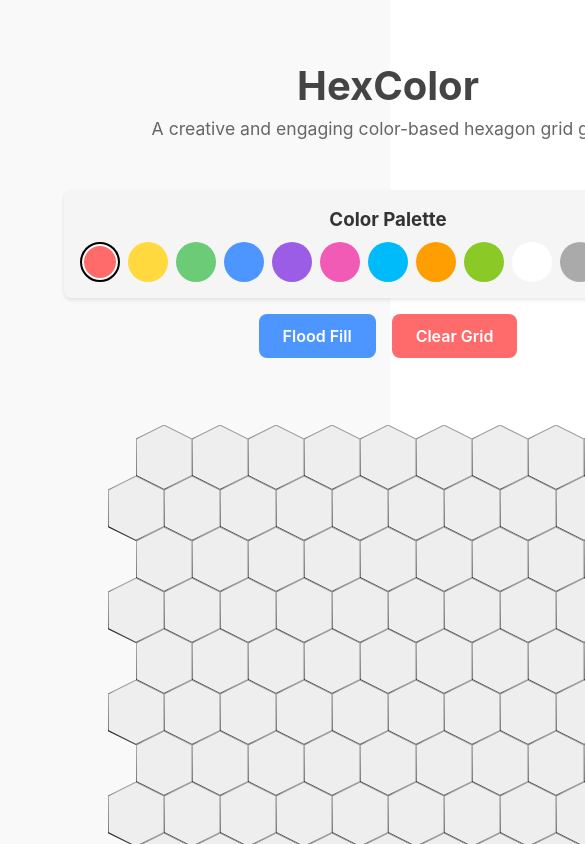
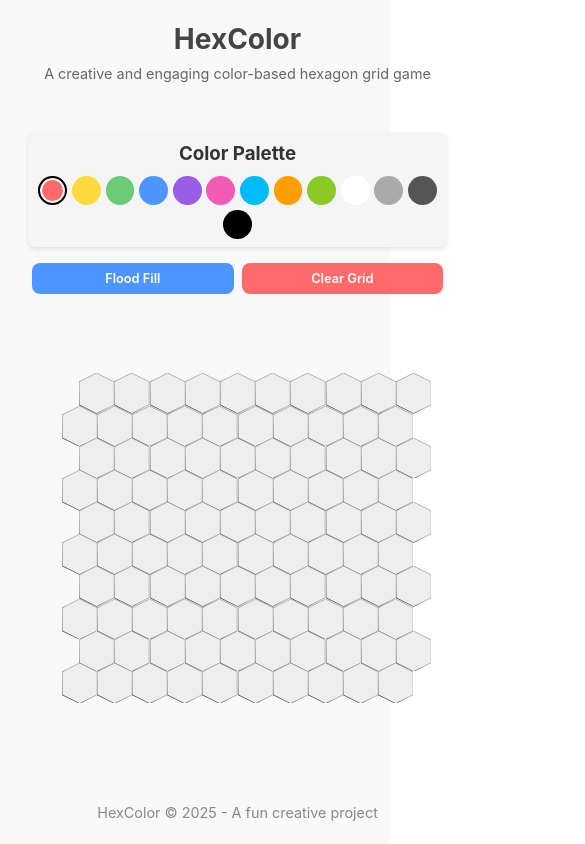
Before and after one commit to lpenguin/hexcolor, a React (Vite) app: page / in a window 390 px wide. Shown: the top 844 px of the page, 585 px wide, since content can reach past the window. Built offline with nearby package versions, Linux system fonts and the light colour scheme.

Commit message:
Touch support

```diff
--- a/src/App.css
+++ b/src/App.css
@@ -9,6 +9,7 @@ body {
   font-family: 'Inter', 'Segoe UI', Tahoma, Geneva, Verdana, sans-serif;
   background-color: #f9f9f9;
   color: #333;
+  touch-action: manipulation; /* Improves touch response */
 }
 
 .app-container {
@@ -109,6 +110,8 @@ main {
   color: white;
   cursor: pointer;
   transition: all 0.2s ease;
+  touch-action: manipulation; /* Improves touch response */
+  -webkit-tap-highlight-color: rgba(0,0,0,0); /* Removes tap highlight on mobile */
 }
 
 .tool-button:hover {
@@ -136,3 +139,65 @@ main {
 .read-the-docs {
   color: #888;
 }
+
+/* Responsive styling for mobile devices */
+@media (max-width: 768px) {
+  .app-container, #root {
+    padding: 1rem;
+  }
+
+  .app-header h1 {
+    font-size: 2rem;
+  }
+
+  .app-header p {
+    font-size: 0.9rem;
+  }
+
+  .tools {
+    flex-direction: row;
+    flex-wrap: wrap;
+    gap: 0.5rem;
+  }
+
+  .tool-button {
+    padding: 0.6rem 1.2rem;
+    font-size: 0.9rem;
+    width: calc(50% - 0.5rem); /* Two buttons per row with gap */
+    margin-bottom: 0.5rem;
+  }
+}
+
+/* Very small screens */
+@media (max-width: 480px) {
+  .app-container, #root {
+    padding: 0.75rem;
+  }
+
+  .app-header h1 {
+    font-size: 1.75rem;
+  }
+
+  .tool-button {
+    padding: 0.5rem 1rem;
+    font-size: 0.8rem;
+  }
+
+  body {
+    min-height: 100vh;
+    min-height: -webkit-fill-available; /* For iOS Safari */
+  }
+
+  html {
+    height: -webkit-fill-available; /* For iOS Safari */
+  }
+}
+
+/* Add support for notched phones */
+@supports (padding: max(0px)) {
+  .app-container {
+    padding-left: max(1rem, env(safe-area-inset-left));
+    padding-right: max(1rem, env(safe-area-inset-right));
+    padding-bottom: max(1rem, env(safe-area-inset-bottom));
+  }
+}
--- a/src/components/ColorPalette.css
+++ b/src/components/ColorPalette.css
@@ -21,6 +21,8 @@
   cursor: pointer;
   transition: all 0.2s ease;
   border: 2px solid transparent;
+  touch-action: manipulation; /* Improves touch response */
+  -webkit-tap-highlight-color: transparent; /* Removes tap highlight on mobile */
 }
 
 .color-option:hover {
@@ -31,3 +33,45 @@
   border: 2px solid #000;
   box-shadow: 0 0 0 2px white inset;
 }
+
+/* Media query for mobile devices */
+@media (max-width: 768px) {
+  .color-palette {
+    padding: 0.75rem;
+  }
+
+  .color-options {
+    gap: 0.4rem;
+  }
+
+  .color-option {
+    width: 2.2rem;
+    height: 2.2rem;
+  }
+
+  /* Disable hover effect on touch devices */
+  .color-option:hover {
+    transform: none;
+  }
+}
+
+/* Very small screens */
+@media (max-width: 480px) {
+  .color-palette {
+    padding: 0.5rem;
+  }
+
+  .color-options {
+    gap: 0.3rem;
+  }
+
+  .color-option {
+    width: 1.8rem;
+    height: 1.8rem;
+    border-width: 1px;
+  }
+
+  .color-option.selected {
+    border-width: 2px;
+  }
+}
--- a/src/components/ColorPalette.tsx
+++ b/src/components/ColorPalette.tsx
@@ -12,6 +12,13 @@ const ColorPalette: React.FC<ColorPaletteProps> = ({
   selectedColor,
   onColorSelect
 }) => {
+  // Handle touch events to prevent default behaviors
+  const handleTouchStart = (e: React.TouchEvent, color: string) => {
+    // Prevent double-tap zoom and other default behaviors
+    e.preventDefault();
+    onColorSelect(color);
+  };
+
   return (
     <div className="color-palette">
       <h3>Color Palette</h3>
@@ -22,6 +29,7 @@ const ColorPalette: React.FC<ColorPaletteProps> = ({
             className={`color-option ${selectedColor === color ? 'selected' : ''}`}
             style={{ backgroundColor: color }}
             onClick={() => onColorSelect(color)}
+            onTouchStart={(e) => handleTouchStart(e, color)}
             title={color}
           />
         ))}
--- a/src/components/HexGrid.css
+++ b/src/components/HexGrid.css
@@ -4,6 +4,9 @@
   align-items: center;
   margin: 2rem auto;
   padding: 1rem;
+  touch-action: manipulation; /* Improves touch response */
+  max-width: 100%;
+  overflow-x: hidden;
 }
 
 .hex-row {
@@ -23,6 +26,8 @@
   width: 3.5rem;  /* Increased from 3rem */
   height: 4.04rem; /* Increased proportionally (width * √3)/2 * 2 for regular hexagon */
   cursor: pointer;
+  touch-action: none; /* Disables browser handling of all panning and zooming gestures */
+  -webkit-tap-highlight-color: transparent; /* Removes the highlight overlay when tapping */
 }
 
 .hex-cell {
@@ -35,3 +40,40 @@
   transform: scale(1.1);
   z-index: 2; /* Increased z-index to ensure it's above other cells */
 }
+
+/* Media query for mobile devices */
+@media (max-width: 768px) {
+  .hex-cell-container {
+    width: 2.8rem; /* Smaller cell size on mobile */
+    height: 3.23rem; /* Proportionally smaller */
+  }
+
+  .hex-row-even {
+    margin-left: 2.8rem; /* Adjusted for smaller cells */
+  }
+
+  .hex-row {
+    margin-top: -0.68rem; /* Adjusted for smaller cells */
+  }
+
+  /* Disable hover effect on touch devices */
+  .hex-cell:hover {
+    transform: none;
+  }
+}
+
+/* Very small screens */
+@media (max-width: 480px) {
+  .hex-cell-container {
+    width: 2.2rem; /* Even smaller for very small screens */
+    height: 2.54rem;
+  }
+
+  .hex-row-even {
+    margin-left: 2.2rem;
+  }
+
+  .hex-row {
+    margin-top: -0.53rem;
+  }
+}
--- a/src/components/HexGrid.tsx
+++ b/src/components/HexGrid.tsx
@@ -1,4 +1,4 @@
-import React from 'react';
+import React, { useRef, useEffect, useState, useCallback } from 'react';
 import './HexGrid.css';
 
 interface HexCellProps {
@@ -8,6 +8,7 @@ interface HexCellProps {
   onCellClick: (row: number, col: number) => void;
   onCellHover: (row: number, col: number) => void;
   isDrawing: boolean;
+  registerCellRef: (row: number, col: number, element: HTMLDivElement) => void;
 }
 
 const HexCell: React.FC<HexCellProps> = ({
@@ -16,8 +17,18 @@ const HexCell: React.FC<HexCellProps> = ({
   color,
   onCellClick,
   onCellHover,
-  isDrawing
+  isDrawing,
+  registerCellRef
 }) => {
+  const cellRef = useRef<HTMLDivElement>(null);
+
+  // Register this cell's ref with the parent grid for touch tracking
+  useEffect(() => {
+    if (cellRef.current) {
+      registerCellRef(row, col, cellRef.current);
+    }
+  }, [row, col, registerCellRef]);
+
   // Handle all mouse interactions in one place
   const handleMouseDown = () => {
     onCellClick(row, col);
@@ -31,7 +42,10 @@ const HexCell: React.FC<HexCellProps> = ({
 
   return (
     <div
+      ref={cellRef}
       className="hex-cell-container"
+      data-row={row}
+      data-col={col}
       onMouseDown={handleMouseDown}
       onMouseEnter={handleMouseEnter}
     >
@@ -62,7 +76,42 @@ const HexGrid: React.FC<HexGridProps> = ({
   onMouseUp
 }) => {
   // State to track if drawing is active
-  const [isDrawing, setIsDrawing] = React.useState(false);
+  const [isDrawing, setIsDrawing] = useState(false);
+  // Ref to track last touch position to avoid duplicate updates
+  const lastTouchRef = useRef<{row: number, col: number} | null>(null);
+  // Ref to store cell elements for touch tracking
+  const cellRefs = useRef<Map<string, HTMLDivElement>>(new Map());
+  // Ref to the grid element
+  const gridRef = useRef<HTMLDivElement>(null);
+
+  // Register cell refs for touch detection
+  const registerCellRef = useCallback((row: number, col: number, element: HTMLDivElement) => {
+    cellRefs.current.set(`${row}-${col}`, element);
+  }, []);
+
+  // Find the cell element at a given position
+  const findCellAtPosition = useCallback((x: number, y: number) => {
+    const element = document.elementFromPoint(x, y) as HTMLElement;
+    if (!element) return null;
+
+    // Look for the closest element with data-row and data-col attributes
+    let current = element;
+    while (current && (!current.dataset.row || !current.dataset.col)) {
+      if (current.parentElement) {
+        current = current.parentElement;
+      } else {
+        break;
+      }
+    }
+
+    if (current && current.dataset.row && current.dataset.col) {
+      const row = parseInt(current.dataset.row, 10);
+      const col = parseInt(current.dataset.col, 10);
+      return { row, col, element: current };
+    }
+
+    return null;
+  }, []);
 
   // Handle grid-level mouse events
   const handleMouseDownGrid = () => {
@@ -93,13 +142,58 @@ const HexGrid: React.FC<HexGridProps> = ({
     }
   };
 
+  // Handle touch events at grid level
+  const handleTouchStartGrid = (e: React.TouchEvent) => {
+    e.preventDefault(); // Prevent scrolling/zooming
+    const touch = e.touches[0];
+    const cell = findCellAtPosition(touch.clientX, touch.clientY);
+
+    if (cell) {
+      // Start drawing and apply color to the first cell
+      setIsDrawing(true);
+      onMouseDown();
+      onCellClick(cell.row, cell.col);
+      lastTouchRef.current = { row: cell.row, col: cell.col };
+    }
+  };
+
+  const handleTouchEndGrid = (e: React.TouchEvent) => {
+    e.preventDefault();
+    setIsDrawing(false);
+    onMouseUp();
+    lastTouchRef.current = null;
+  };
+
+  const handleTouchMoveGrid = (e: React.TouchEvent) => {
+    e.preventDefault(); // Prevent scrolling/zooming
+    if (!isDrawing) return;
+
+    const touch = e.touches[0];
+    const cell = findCellAtPosition(touch.clientX, touch.clientY);
+
+    if (cell) {
+      const { row, col } = cell;
+      // Only update if we've moved to a new cell
+      if (!lastTouchRef.current ||
+          lastTouchRef.current.row !== row ||
+          lastTouchRef.current.col !== col) {
+        onCellHover(row, col);
+        lastTouchRef.current = { row, col };
+      }
+    }
+  };
+
   return (
     <div
+      ref={gridRef}
       className="hex-grid"
       onMouseDown={handleMouseDownGrid}
       onMouseUp={handleMouseUpGrid}
       onMouseLeave={handleMouseLeave}
       onMouseEnter={handleMouseEnterGrid}
+      onTouchStart={handleTouchStartGrid}
+      onTouchEnd={handleTouchEndGrid}
+      onTouchMove={handleTouchMoveGrid}
     >
       {/* Define shared resources once */}
       <svg style={{ position: 'absolute', width: 0, height: 0 }}>
@@ -141,6 +235,7 @@ const HexGrid: React.FC<HexGridProps> = ({
               onCellClick={onCellClick}
               onCellHover={onCellHover}
               isDrawing={isDrawing}
+              registerCellRef={registerCellRef}
             />
           ))}
         </div>
```
